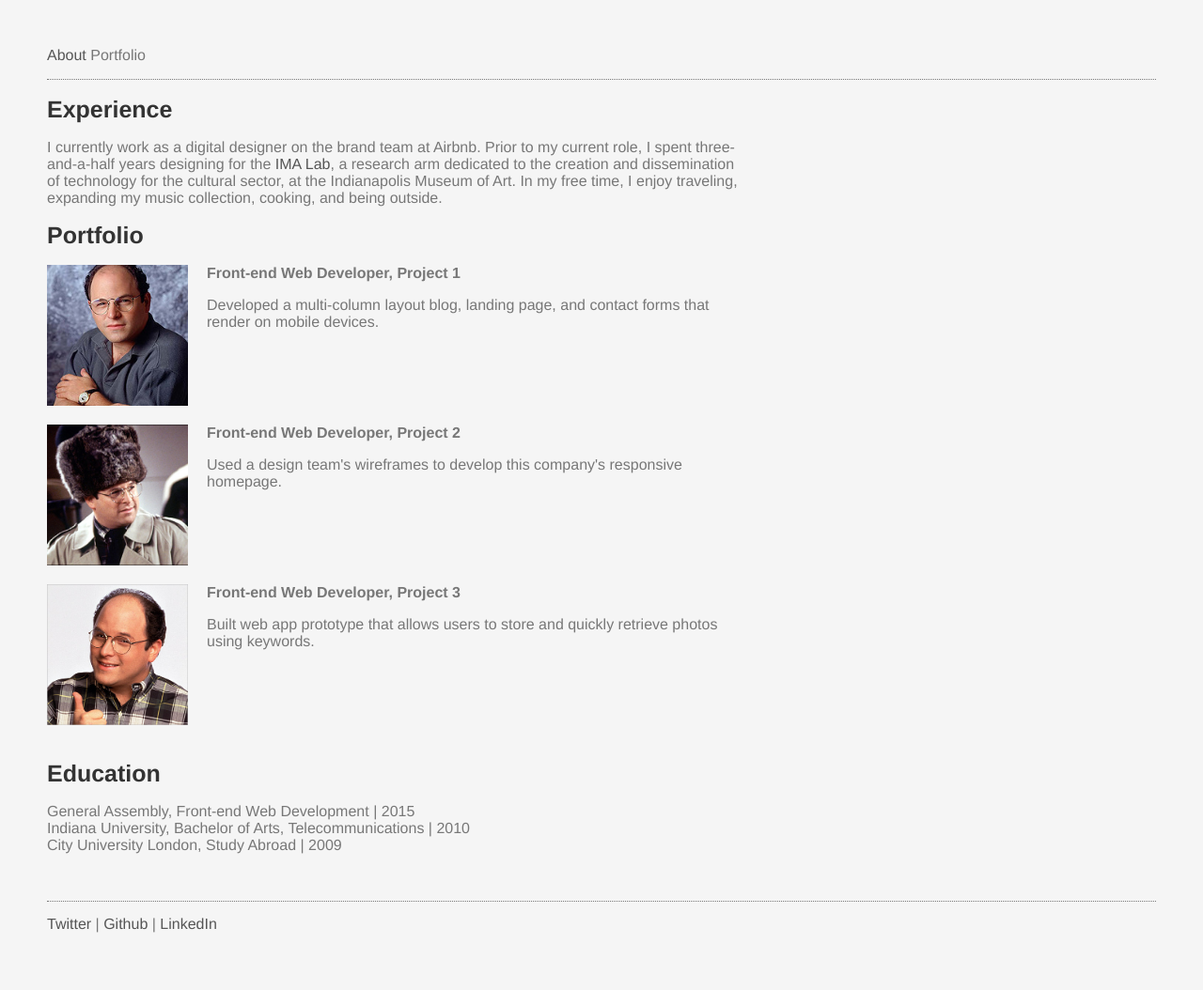
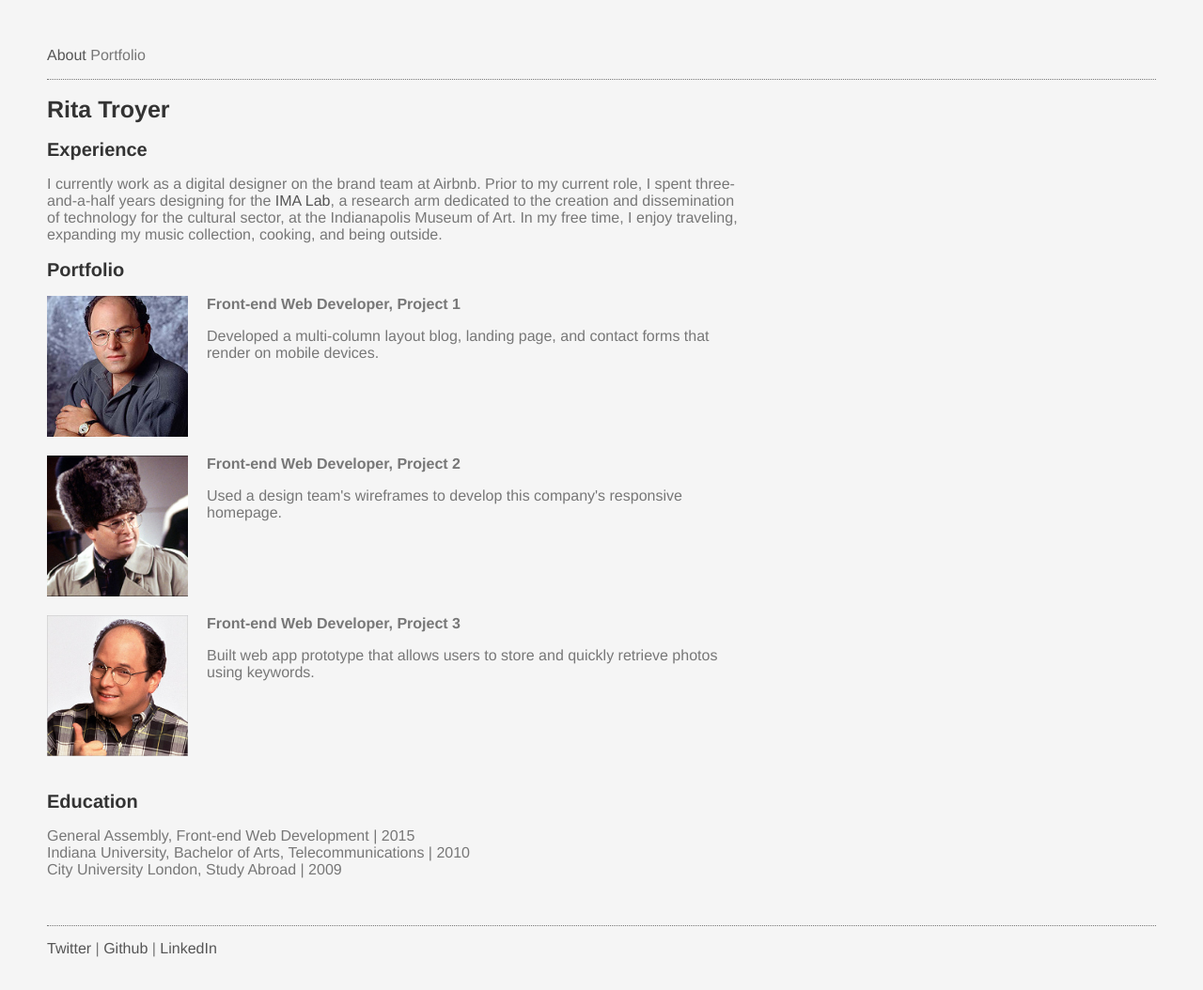
Before and after one commit to rtroyer/FEWD40, a plain HTML site: page homework-portfolio/portfolio.html in a window 1280 px wide. Shown: the whole page at 94% size. Drawn offline with Linux system fonts and the light colour scheme.

Commit message:
final spacing tweaks

```diff
--- a/homework-portfolio/portfolio.html
+++ b/homework-portfolio/portfolio.html
@@ -9,15 +9,17 @@
 <body>
 	<div class="header">
 		<ul class="nav">
-			<li><a href="about.html">About</a></li>
-			<li>Portfolio</li>
+			<li class="nav"><a href="about.html">About</a></li>
+			<li class="nav">Portfolio</li>
 		</ul>
 	</div>
 
-	<h1>Experience</h1>
-	<p>I currently work as a digital designer on the brand team at Airbnb. Prior to my current role, I spent three-and-a-half years designing for the <a href="http://lab.imamuseum.org/" target="_blank">IMA Lab</a>, a research arm dedicated to the creation and dissemination of technology for the cultural sector, at the Indianapolis Museum of Art. In my free time, I enjoy traveling, expanding my music collection, cooking, and being outside.</p>
+	<h1>Rita Troyer</h1>
 
-	<h1>Portfolio</h1>
+	<h2>Experience</h2>
+		<p>I currently work as a digital designer on the brand team at Airbnb. Prior to my current role, I spent three-and-a-half years designing for the <a href="http://lab.imamuseum.org/" target="_blank">IMA Lab</a>, a research arm dedicated to the creation and dissemination of technology for the cultural sector, at the Indianapolis Museum of Art. In my free time, I enjoy traveling, expanding my music collection, cooking, and being outside.</p>
+
+	<h2>Portfolio</h2>
 	<div class="content">
 		<img class="project-image" src="images/costanza2.jpg" height="150" width="150" alt="project1">
 		<b>Front-end Web Developer, Project 1</b>
@@ -42,7 +44,7 @@
 		</p>
 	</div>
 
-	<h1>Education</h1>
+	<h2>Education</h2>
 	<p>
 	General Assembly, Front-end Web Development | 2015
 	<br>
@@ -56,8 +58,5 @@
 		<a href="https://github.com/rtroyer" target="_blank">Github</a> |
 		<a href="https://www.linkedin.com/in/ritatroyer" target="_blank">LinkedIn</a>
 	</div>
-
-
 </body
-
 </html>
--- a/homework-portfolio/style.css
+++ b/homework-portfolio/style.css
@@ -8,11 +8,9 @@ p{
 
 ul{
     padding:0px;
-
 }
 
-ul li
-{
+ul li{
     list-style: none;
     display:inline;
     padding:0px;
@@ -22,10 +20,16 @@ ul li
     padding:0px;
 }
 
-h1 {
+h1{
+	font-family: Helvetica Neue, Helvetica, sans-serif;
+	color: #333;
+	font-size:25px;
+}
+
+h2 {
 	font-family: Helvetica Neue, Helvetica, sans-serif;
 	color:#333;
-	font-size:25px;
+	font-size:20px;
 }
 
 h3{
@@ -53,7 +57,6 @@ a:visited, a:hover, a:active {
 	display: inline-block;
 	float:right;
 	padding:0px 0px 0px 20px;
-
 }
 
 .content{
@@ -73,6 +76,3 @@ a:visited, a:hover, a:active {
 	border-top:1px dotted #777;
 	padding-top:15px;
 }
-
-
-}
```
Also changed, not shown: homework-portfolio/about.html (+3 -4 lines).
